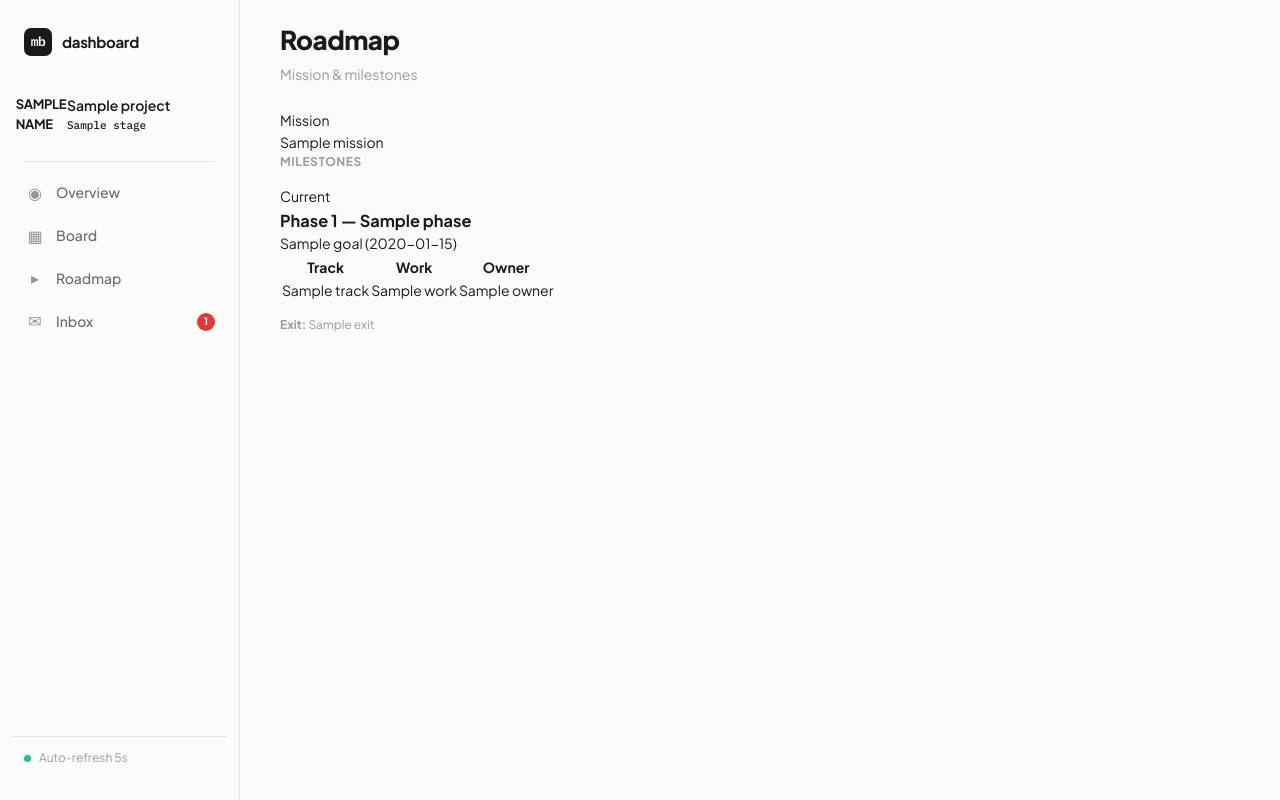
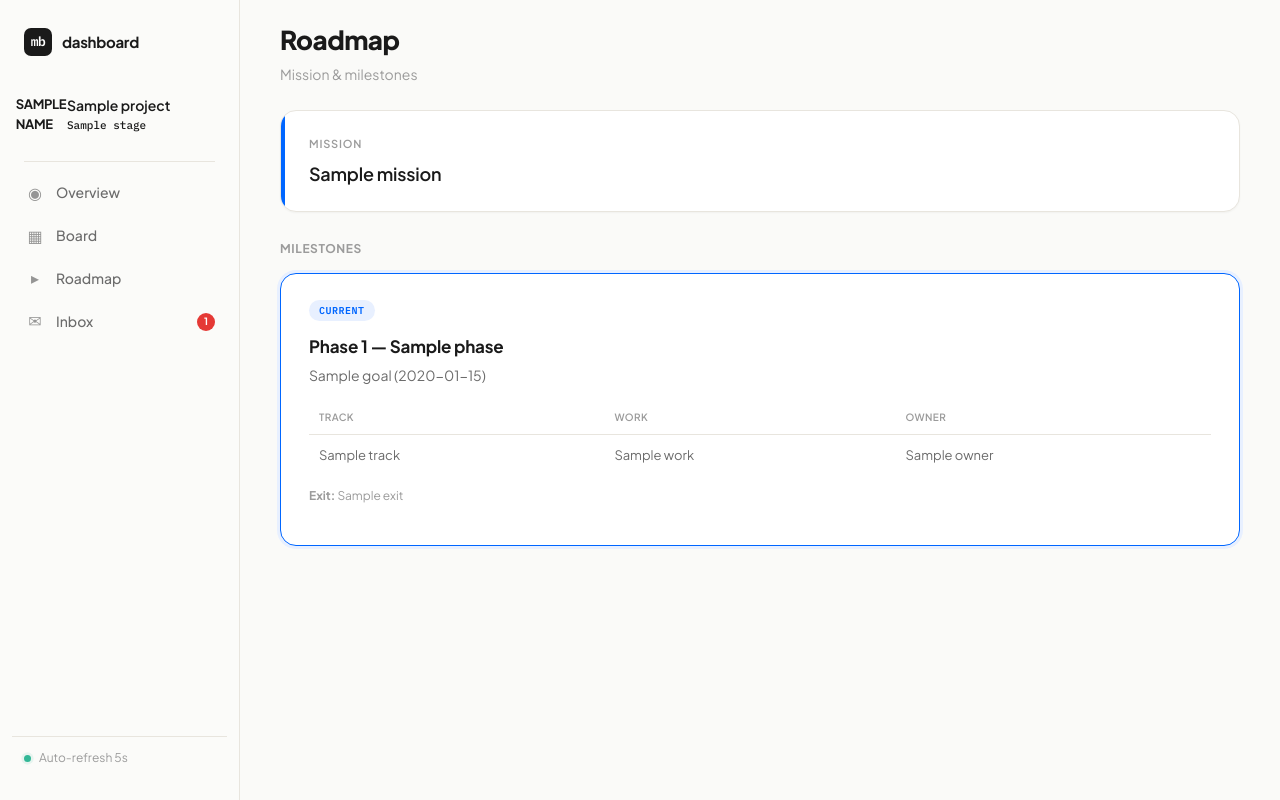
Before and after one commit to Yanick-mj/mb-framework, a FastAPI app: template scripts/dashboard/templates/roadmap.html in a window 1280 px wide. Run offline with FastAPI, Linux system fonts and the light colour scheme; the template is opened without the code that fills it: most values are stand-ins (such as "Sample title", 1, 10 or a date in 2020).

Commit message:
fix(dashboard): add missing roadmap + inbox CSS from prototype

```diff
--- a/scripts/dashboard/static/style.css
+++ b/scripts/dashboard/static/style.css
@@ -647,6 +647,196 @@ main {
   border: 1.5px solid var(--border-strong);
 }
 
+/* ROADMAP */
+.mission-card {
+  background: var(--bg-card);
+  border: 1px solid var(--border);
+  border-radius: var(--radius-lg);
+  padding: 24px 28px;
+  margin-bottom: 28px;
+  box-shadow: var(--shadow-sm);
+  position: relative;
+  overflow: hidden;
+}
+.mission-card::before {
+  content: '';
+  position: absolute;
+  left: 0;
+  top: 0;
+  bottom: 0;
+  width: 4px;
+  background: var(--accent);
+  border-radius: 0 2px 2px 0;
+}
+.mission-overline {
+  font-size: 11px;
+  font-weight: 600;
+  color: var(--text-tertiary);
+  text-transform: uppercase;
+  letter-spacing: 0.8px;
+  margin-bottom: 8px;
+}
+.mission-text {
+  font-size: 18px;
+  font-weight: 600;
+  color: var(--text-primary);
+  line-height: 1.5;
+  letter-spacing: -0.2px;
+}
+
+.milestone-card {
+  background: var(--bg-card);
+  border: 1px solid var(--border);
+  border-radius: var(--radius-lg);
+  padding: 24px 28px;
+  margin-bottom: 12px;
+  box-shadow: var(--shadow-sm);
+  transition: all 0.15s;
+}
+.milestone-card.current-ms {
+  border-color: var(--accent);
+  box-shadow: 0 0 0 3px var(--accent-light), var(--shadow-sm);
+}
+.milestone-card.next-ms {
+  opacity: 0.55;
+}
+.milestone-tag {
+  font-family: var(--font-mono);
+  font-size: 10px;
+  font-weight: 600;
+  text-transform: uppercase;
+  letter-spacing: 0.5px;
+  padding: 3px 10px;
+  border-radius: var(--radius-full);
+  display: inline-flex;
+  margin-bottom: 12px;
+}
+.milestone-tag.curr { background: var(--accent-light); color: var(--accent); }
+.milestone-tag.nxt { background: var(--bg-inset); color: var(--text-tertiary); }
+.milestone-card h3 {
+  font-size: 17px;
+  font-weight: 700;
+  letter-spacing: -0.2px;
+  margin-bottom: 6px;
+}
+.milestone-card > p {
+  font-size: 14px;
+  color: var(--text-secondary);
+  margin-bottom: 16px;
+  line-height: 1.5;
+}
+.tracks-table {
+  width: 100%;
+  border-collapse: collapse;
+}
+.tracks-table th {
+  font-size: 10px;
+  font-weight: 600;
+  color: var(--text-tertiary);
+  text-transform: uppercase;
+  letter-spacing: 0.4px;
+  padding: 8px 10px;
+  text-align: left;
+  border-bottom: 1px solid var(--border);
+}
+.tracks-table td {
+  font-size: 13px;
+  color: var(--text-secondary);
+  padding: 10px;
+  border-bottom: 1px solid var(--border);
+}
+.tracks-table tr:last-child td { border-bottom: none; }
+
+.ms-connector {
+  display: flex;
+  justify-content: center;
+  padding: 2px 0;
+}
+.ms-connector .vline {
+  width: 2px;
+  height: 20px;
+  background: var(--border);
+  border-radius: 1px;
+}
+
+/* INBOX */
+.inbox-group {
+  margin-bottom: 28px;
+}
+.inbox-group-head {
+  display: flex;
+  align-items: center;
+  gap: 10px;
+  margin-bottom: 10px;
+}
+.inbox-group-head .gh-icon {
+  width: 28px; height: 28px;
+  border-radius: var(--radius-sm);
+  display: flex;
+  align-items: center;
+  justify-content: center;
+  font-size: 14px;
+}
+.inbox-group-head h2 {
+  font-size: 15px;
+  font-weight: 700;
+}
+.inbox-group-head .gh-count {
+  font-family: var(--font-mono);
+  font-size: 11px;
+  color: var(--text-tertiary);
+  background: var(--bg-inset);
+  padding: 2px 8px;
+  border-radius: var(--radius-full);
+}
+
+.inbox-row {
+  background: var(--bg-card);
+  border: 1px solid var(--border);
+  border-radius: var(--radius-md);
+  padding: 14px 18px;
+  margin-bottom: 6px;
+  display: flex;
+  align-items: center;
+  gap: 14px;
+  cursor: pointer;
+  transition: all 0.12s ease;
+  box-shadow: var(--shadow-sm);
+}
+.inbox-row:hover {
+  box-shadow: var(--shadow-md);
+  transform: translateY(-1px);
+  border-color: var(--border-strong);
+}
+.inbox-row .row-id {
+  font-family: var(--font-mono);
+  font-size: 12px;
+  color: var(--text-tertiary);
+  min-width: 64px;
+}
+.inbox-row .row-title {
+  flex: 1;
+  font-weight: 600;
+  font-size: 13px;
+}
+.inbox-row .row-badge {
+  font-family: var(--font-mono);
+  font-size: 10px;
+  font-weight: 600;
+  padding: 3px 10px;
+  border-radius: var(--radius-full);
+}
+
+.inbox-empty-state {
+  background: var(--bg-card);
+  border: 1px solid var(--border);
+  border-radius: var(--radius-lg);
+  padding: 48px;
+  text-align: center;
+}
+.inbox-empty-state .empty-icon { font-size: 32px; margin-bottom: 12px; }
+.inbox-empty-state p { color: var(--text-tertiary); font-size: 14px; }
+
 /* RESPONSIVE */
 @media (max-width: 1100px) {
   .stats-row { grid-template-columns: repeat(2, 1fr); }
```
